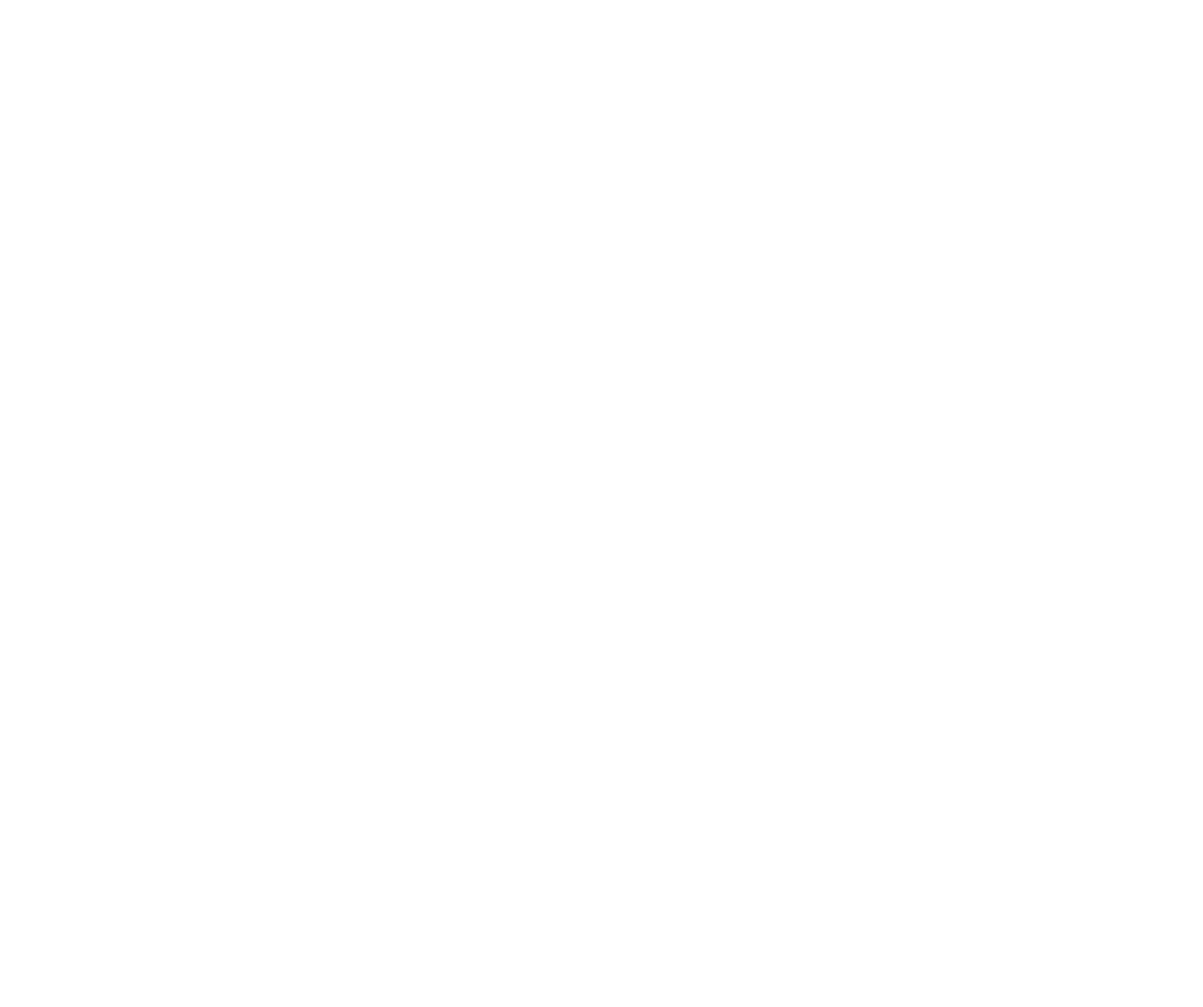
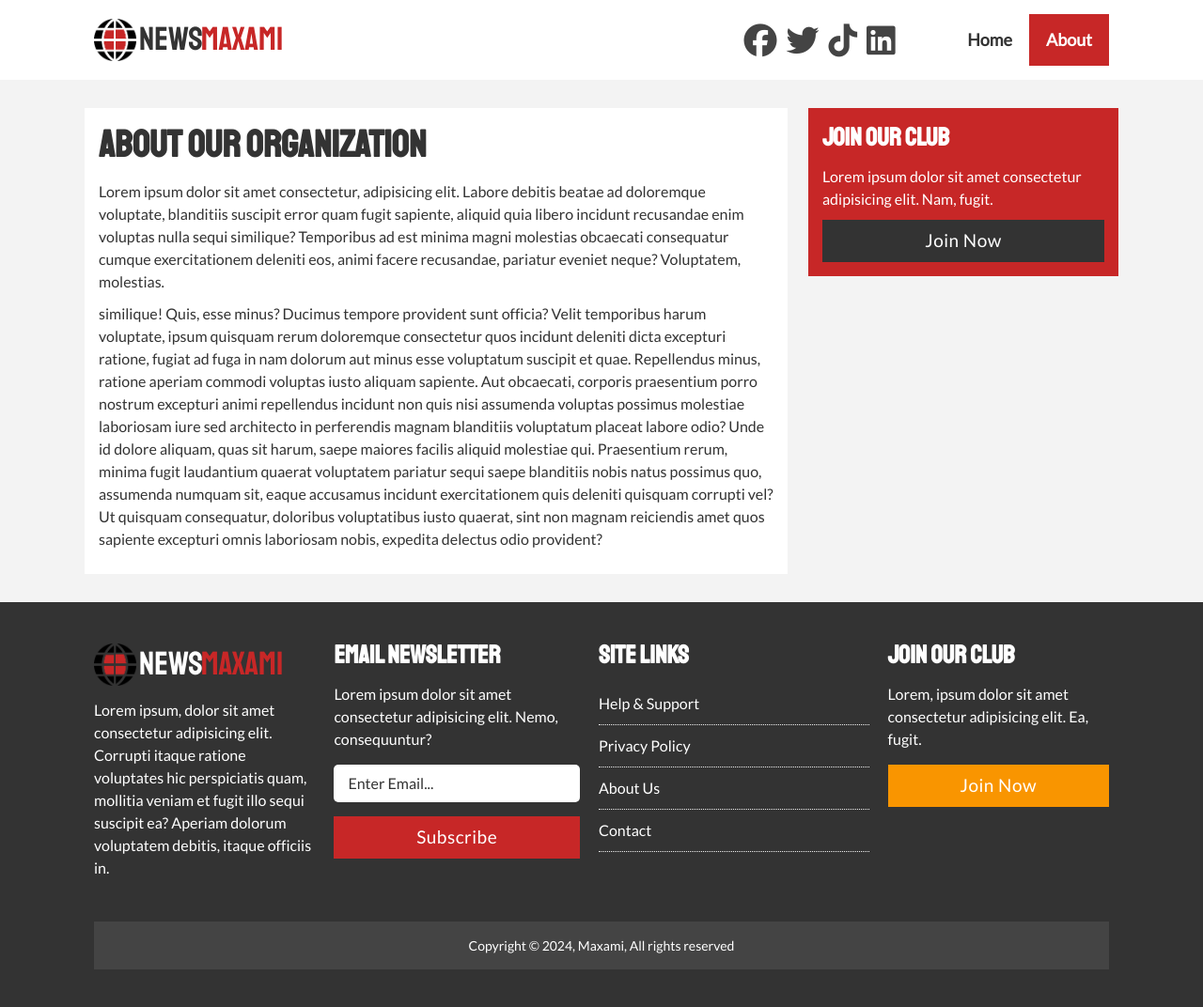
Before and after one commit to NedirAgamuradowic/newsmaxami, a plain HTML site: page src/about.html in a window 1280 px wide. Shown: the whole page at 94% size. Before the commit the page ends 800 px from the top, so only its background shows below. Drawn offline with Linux system fonts and the light colour scheme.

Commit message:
build about page

```diff
--- a/src/about.html
+++ b/src/about.html
@@ -31,5 +31,113 @@
      <!-- stylesheet -->
      <link rel="stylesheet" href="css/style.css">
   </head>
-  <body></body>
+  <body>
+    <header class="header">
+      <nav class="container flex">
+        <!-- logo -->
+        <a href="index.html" class="logo flex">
+          <img src="img/icon.png" alt="NewsMaxami logo" class="logo__img" />
+          News<span class="text--primary">Maxami</span>
+        </a>
+        <!-- icon group -->
+        <div class="icon-group flex">
+          <a aria-label="icon" href="#" class="icon"
+            ><i class="fa-brands fa-facebook"></i
+          ></a>
+          <a aria-label="icon" href="#" class="icon"
+            ><i class="fa-brands fa-twitter"></i
+          ></a>
+          <a aria-label="icon" href="#" class="icon"
+            ><i class="fa-brands fa-tiktok"></i
+          ></a>
+          <a aria-label="icon" href="#" class="icon"
+            ><i class="fa-brands fa-linkedin"></i
+          ></a>
+        </div>
+        <!-- nav -->
+        <ul class="menu flex">
+          <li class="menu__item">
+            <a href="index.html" class="menu__link ">home</a>
+          </li>
+          <li class="menu__item">
+            <a href="about.html" class="menu__link active">about</a>
+          </li>
+        </ul>
+      </nav>
+    </header>
+    <main class="main padding">
+      <div class="container">
+        <div class="content flex">
+          <div class="content__left">
+            <div class="box">
+              <h1>about our organization</h1>
+              <p>Lorem ipsum dolor sit amet consectetur, adipisicing elit. Labore debitis beatae ad doloremque voluptate, blanditiis suscipit error quam fugit sapiente, aliquid quia libero incidunt recusandae enim voluptas nulla sequi similique? Temporibus ad est minima magni molestias obcaecati consequatur cumque exercitationem deleniti eos, animi facere recusandae, pariatur eveniet neque? Voluptatem, molestias.</p>
+              <p>similique! Quis, esse minus? Ducimus tempore provident sunt officia? Velit temporibus harum voluptate, ipsum quisquam rerum doloremque consectetur quos incidunt deleniti dicta excepturi ratione, fugiat ad fuga in nam dolorum aut minus esse voluptatum suscipit et quae. Repellendus minus, ratione aperiam commodi voluptas iusto aliquam sapiente. Aut obcaecati, corporis praesentium porro nostrum excepturi animi repellendus incidunt non quis nisi assumenda voluptas possimus molestiae laboriosam iure sed architecto in perferendis magnam blanditiis voluptatum placeat labore odio? Unde id dolore aliquam, quas sit harum, saepe maiores facilis aliquid molestiae qui. Praesentium rerum, minima fugit laudantium quaerat voluptatem pariatur sequi saepe blanditiis nobis natus possimus quo, assumenda numquam sit, eaque accusamus incidunt exercitationem quis deleniti quisquam corrupti vel? Ut quisquam consequatur, doloribus voluptatibus iusto quaerat, sint non magnam reiciendis amet quos sapiente excepturi omnis laboriosam nobis, expedita delectus odio provident?</p>
+            </div>
+          </div>
+          <div class="content__right">
+            <div class="box box--primary">
+              <h3>join our club</h3>
+              <p>Lorem ipsum dolor sit amet consectetur adipisicing elit. Nam, fugit.</p>
+              <a href="#" class="btn btn--block btn--dark">join now</a>
+            </div>
+          </div>
+        </div>
+      </div>
+    </main>
+    <footer class="footer">
+      <div class="container">
+        <div class="footer__info grid">
+          <div class="first">
+            <a href="index.html" class="logo flex">
+              <img src="img/icon.png" alt="NewsMaxami logo" class="logo__img" />
+              News<span class="text--primary">Maxami</span>
+            </a>
+            <p class="first__desc">
+              Lorem ipsum, dolor sit amet consectetur adipisicing elit. Corrupti
+              itaque ratione voluptates hic perspiciatis quam, mollitia veniam et
+              fugit illo sequi suscipit ea? Aperiam dolorum voluptatem debitis,
+              itaque officiis in.
+            </p>
+          </div>
+          <div class="newsletter">
+            <h3>email newsletter</h3>
+            <p>
+              Lorem ipsum dolor sit amet consectetur adipisicing elit. Nemo,
+              consequuntur?
+            </p>
+            <form action="#" class="newsletter__form">
+              <input type="text" placeholder="Enter Email..." class="input" />
+              <button class="btn btn--block btn--primary">subscribe</button>
+            </form>
+          </div>
+          <div class="links">
+            <h3>site links</h3>
+            <ul class="list">
+              <li class="list__item">
+                <a href="#" class="list__link">help &amp; support</a>
+              </li>
+              <li class="list__item">
+                <a href="#" class="list__link">privacy policy</a>
+              </li>
+              <li class="list__item">
+                <a href="#" class="list__link">about us</a>
+              </li>
+              <li class="list__item"><a href="#" class="list__link">contact</a></li>
+            </ul>
+          </div>
+          <div class="subscribe">
+            <h3>join our club</h3>
+            <p>
+              Lorem, ipsum dolor sit amet consectetur adipisicing elit. Ea, fugit.
+            </p>
+            <a href="#" class="btn btn--block btn--sport">join now</a>
+          </div>
+        </div>
+        <div class="footer__copy">
+          Copyright &copy; 2024, Maxami, All rights reserved
+        </div>
+      </div>
+    </footer>
+  </body>
 </html>
--- a/src/css/style.css
+++ b/src/css/style.css
@@ -216,7 +216,7 @@ p{
 	color: var(--white-color);
 }
 .btn:hover{
-	opacity: .8;
+	opacity: .9;
 }
 .btn--block{
 	display: block;
@@ -358,13 +358,13 @@ p{
 
 @media (min-width:768px){
 	h1{
-		font-size: 3.77rem;
+		font-size: 4rem;
 	}
 	h2{
 		font-size: 3.5rem;
 	}
 	h3{
-		font-size: 2.3rem;
+		font-size: 2.7rem;
 	}
 	.icon-group{
 		display: flex;
@@ -379,7 +379,7 @@ p{
 		align-self: flex-start;
 	}
 	.content__left{
-		flex-basis: 60%;
+		flex-basis: 63%;
 	}
 	.header .logo{
 		flex-basis: 60%;
@@ -393,7 +393,7 @@ p{
 
 @media (min-width:900px){
 	.content__left{
-		flex-basis: 65%;
+		flex-basis: 68%;
 	}
 	.content__right{
 		flex-basis: 30%;
```
Also changed, not shown: src/article.html (+3 -1 lines).
